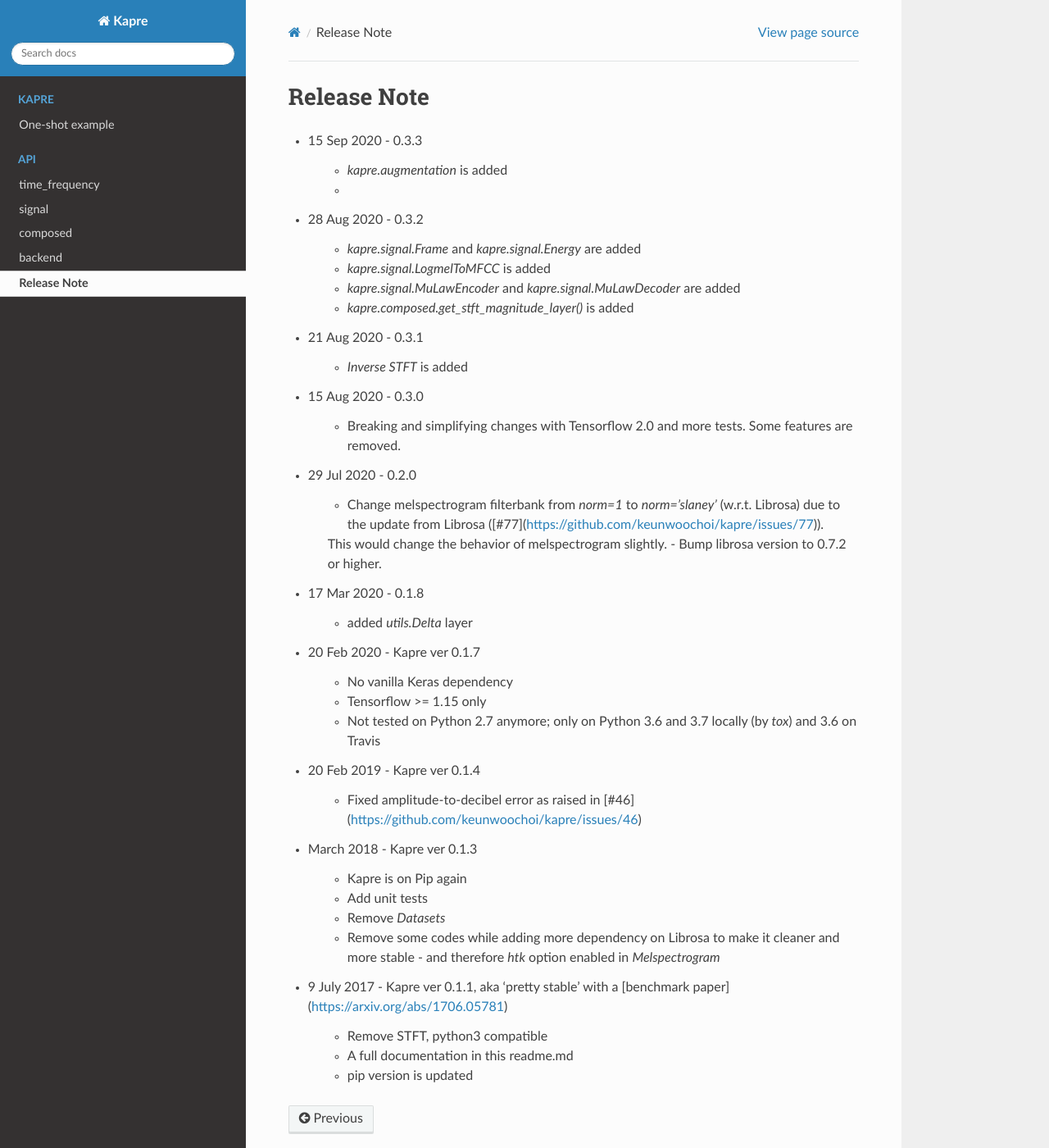
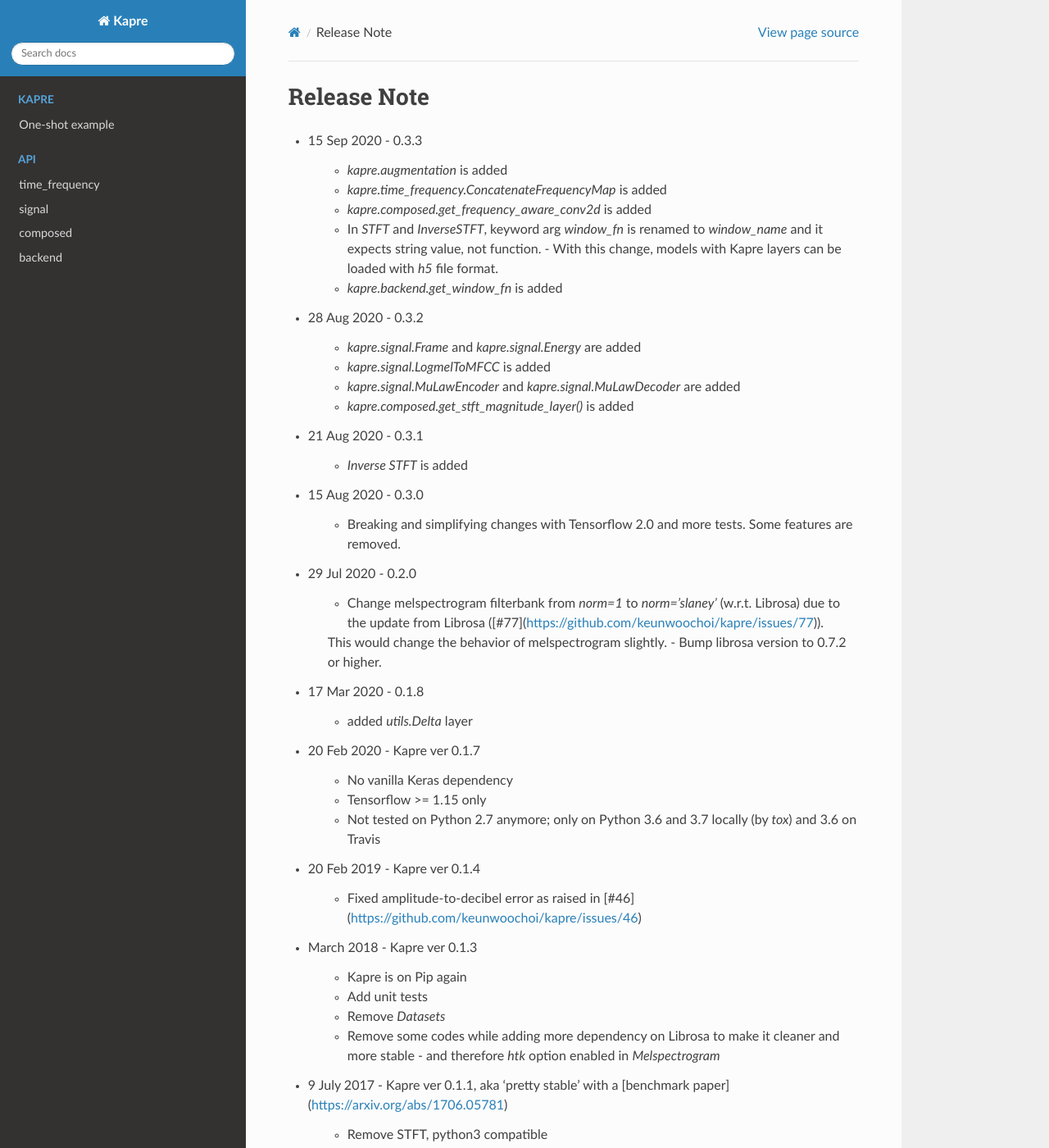
Before and after one commit to keunwoochoi/kapre, a Sphinx documentation site: the page built from docs/release_note.rst, in a window 1280 px wide and 1400 px high. Shown: the whole window at 82% size. Built offline with Sphinx 7.4.7 and the Read the Docs theme 2.0.0, drawn with Linux system fonts in a browser that asks for light colours.

Commit message:
update release note

```diff
--- a/docs/index.rst
+++ b/docs/index.rst
@@ -92,4 +92,8 @@ Visit `github.com/keunwoochoi/kapre <https://github.com/keunwoochoi/kapre>`_ and
    signal
    composed
    backend
+
+.. toctree::
+   :hidden:
+   :caption: Info
    release_note
--- a/docs/release_note.rst
+++ b/docs/release_note.rst
@@ -4,7 +4,11 @@ Release Note
 * 15 Sep 2020
   - 0.3.3
     - `kapre.augmentation` is added
-    -
+    - `kapre.time_frequency.ConcatenateFrequencyMap` is added
+    - `kapre.composed.get_frequency_aware_conv2d` is added
+    - In `STFT` and `InverseSTFT`, keyword arg `window_fn` is renamed to `window_name` and it expects string value, not function.
+      - With this change, models with Kapre layers can be loaded with `h5` file format.
+    - `kapre.backend.get_window_fn` is added
 
 * 28 Aug 2020
   - 0.3.2
```
